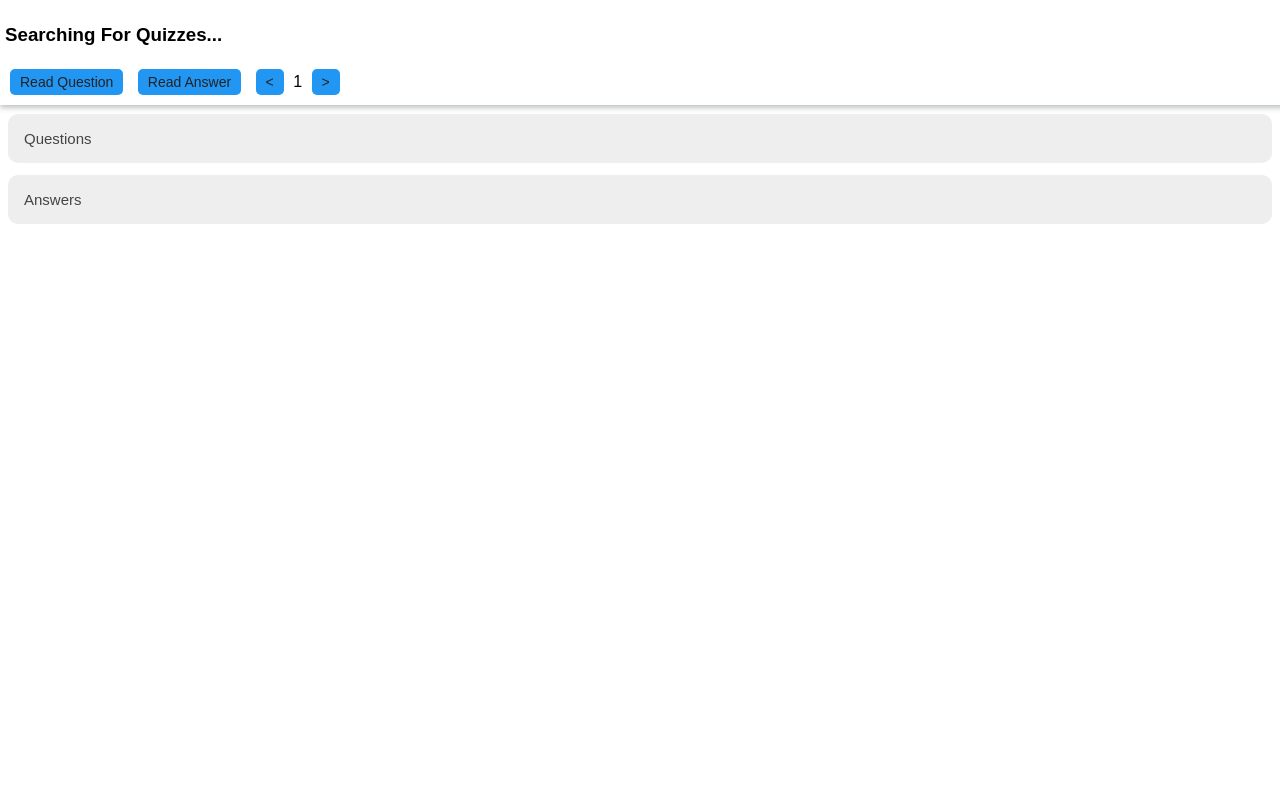
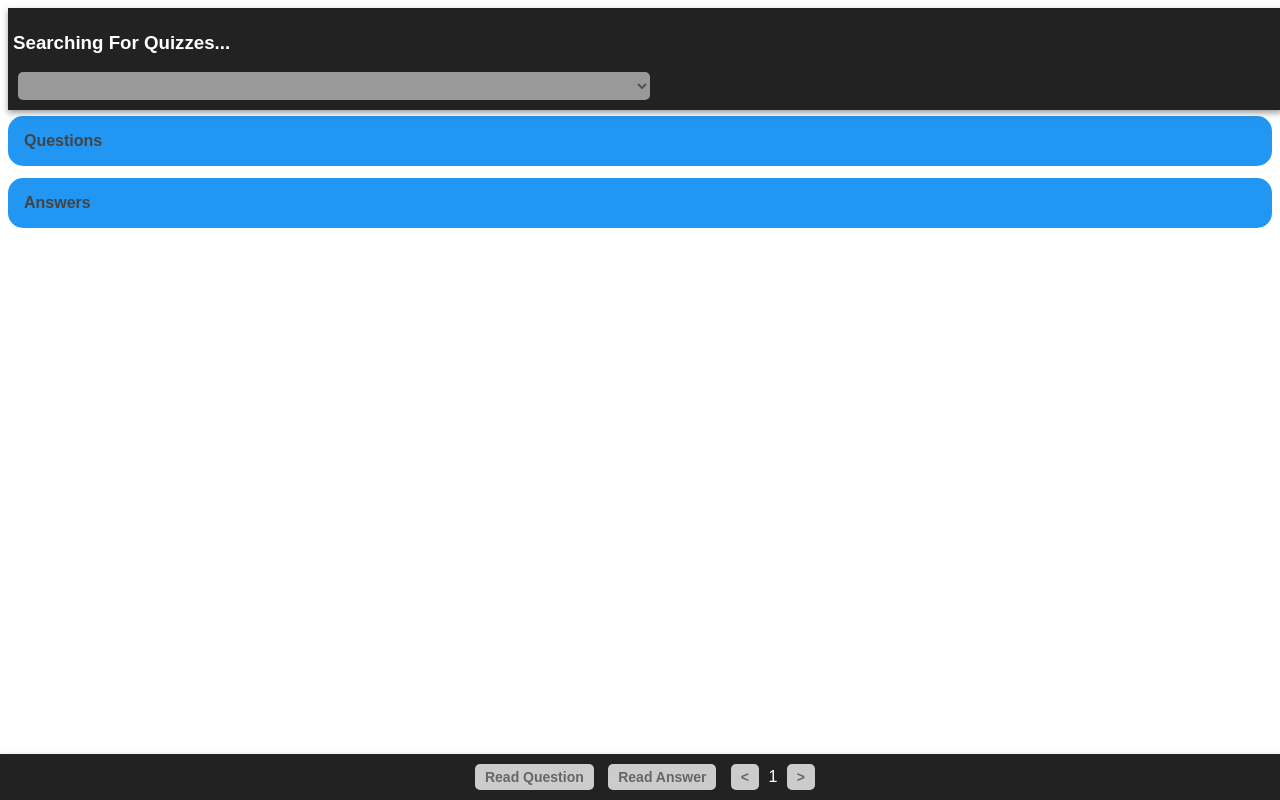
Before and after one commit to TysonJGrant/Quiz-Reader, a website: page index.html in a window 1280 px wide. Drawn offline with Linux system fonts and the light colour scheme.

Commit message:
Added some styling

```diff
--- a/index.html
+++ b/index.html
@@ -5,39 +5,26 @@
     <meta name="viewport" content="width=device-width, initial-scale=1">
     <link rel="stylesheet" href="style.css">
   </head>
-  <body style="font-family: Arial, Helvetica, sans-serif;">
+  <body>
     <div class="floatingHeader shadow">
       <h3 id="info">Searching for quizzes...</h3>
+      <select name="links" id="links" class='quizLink btn' onchange='getQuiz(this.value, populateQA)'></select>
+      <!-- <h3 id="links2" style="text-align:center; margin-block-start: 0px;"></h3> -->
+    </div>
+    <div class="body">
+      <button type="button" class="collapsible">Questions</button>
+      <p id="questions" class="content"></p>
+      <button type="button" class="collapsible">Answers</button>
+      <p id="answers" class="content"></p>
+    </div>
+    <div class="floatingFooter shadow" style="bottom: 0px">
+      </select>
       <button class="btn controls" onclick="speak(questions);">Read Question</button>
       <button class="btn controls" onclick="speak(answers);">Read Answer</button>
       <button class="btn controls" onclick="current = current > 0 ? current-1 : current; updateDisplay();"><</button>
       <span id="current">1</span>
       <button class="btn controls" onclick="current = current < questions.length ? current+1 : current; updateDisplay();">></button>
     </div>
-    <div class="body">
-      <button type="button" class="collapsible">Questions</button>
-      <p id="questions" class="content"></p>
-      <button type="button" class="collapsible">Answers</button>
-      <p id="answers" class="content"></p>
-      <h3 id="links" style="text-align:center; margin-block-start: 0px;"></h3>
-    </div>
     <script src="script.js"></script>
-
-    <script>
-        var coll = document.getElementsByClassName("collapsible");
-        var i;
-
-        for (i = 0; i < coll.length; i++) {
-          coll[i].addEventListener("click", function() {
-            this.classList.toggle("active");
-            var content = this.nextElementSibling;
-            if (content.style.display === "block") {
-              content.style.display = "none";
-            } else {
-              content.style.display = "block";
-            }
-          });
-        }
-    </script>
 </body>
 </html>
--- a/script.js
+++ b/script.js
@@ -4,25 +4,29 @@ var answers;
 var titles = [];
 var dates = [];
 var current = 0;
+var disabled = false;
 var msg = new SpeechSynthesisUtterance();
 var testing = true;
 var endpoint = testing ? "http://localhost:3000" : "https://quizreader.herokuapp.com";
 
 httpGetAsync(endpoint, (links) => {
     quizLinks = JSON.parse(links);
+    titles += "<option value='description'>Select a Date...</option>";
     for(let i = 0; i < quizLinks.length; i++){
         let parts = quizLinks[i].split("-");
         dates.push(parts[4] == 'saturday' ? parts[4] + " " + parts[7] + " " + parts[8] : parts[4] + " " + parts[5] + " " + parts[6]);
-        titles += "<button class='quizLink btn' onClick='getQuiz(" + i + ", populateQA)'>" + dates[i] + "</button><br>";
+        titles += "<option value=" + i + ">" + dates[i] + "</option><br>";
         document.getElementById("links").innerHTML = titles;
     }
     document.getElementById("info").innerHTML = "Select a Date:";
     console.log(quizLinks);
     console.log(titles);
+    toggleDisabled(false);
 });
 
 function httpGetAsync(theUrl, callback)
 {
+    toggleDisabled(true);
     var xmlHttp = new XMLHttpRequest();
     xmlHttp.onreadystatechange = function() {
         if (xmlHttp.readyState == 4 && xmlHttp.status == 200)
@@ -33,6 +37,9 @@ function httpGetAsync(theUrl, callback)
 }
 
 function getQuiz(pos, callback){
+    if(pos == "description")
+        return;
+    toggleDisabled(true);
     current = 0;
     updateDisplay();
     document.getElementById("info").innerHTML = "Loading Quiz for " + dates[pos] + "...";
@@ -61,6 +68,7 @@ function populateQA(QAs, pos){
         document.getElementById("answers").innerHTML += (i+1) + ". " + QAs[i*2+1] + '<br>';
     }
     document.getElementById("info").innerHTML = dates[pos] + " Quiz is Ready!";
+    toggleDisabled(false);
 }
 
 function speak(arr) {
@@ -71,3 +79,25 @@ function speak(arr) {
 function updateDisplay(){
     document.getElementById("current").innerText=current+1;
 }
+
+function toggleDisabled(val){
+    disabled = val
+    document.querySelectorAll('.btn').forEach(elem => {
+        elem.disabled = disabled;
+    });
+}
+
+var coll = document.getElementsByClassName("collapsible");
+var i;
+
+for (i = 0; i < coll.length; i++) {
+    coll[i].addEventListener("click", function() {
+    this.classList.toggle("active");
+    var content = this.nextElementSibling;
+    if (content.style.display === "block") {
+        content.style.display = "none";
+    } else {
+        content.style.display = "block";
+    }
+    });
+}
--- a/server.js
+++ b/server.js
@@ -7,7 +7,7 @@ app.use(bodyParser.urlencoded({extended: false}));
 app.use(bodyParser.json());
 app.use(express.json());       // to support JSON-encoded bodies
 app.use(express.urlencoded());
-app.use(cors({origin: 'https://tysonjgrant.github.io'}));
+app.use(cors({origin: '*'}));
 const PORT = process.env.PORT || 3000;
 const server = app.listen(PORT, () => console.log(`Listening on ${PORT}`));
 
--- a/style.css
+++ b/style.css
@@ -1,28 +1,39 @@
-button{
-  text-transform: capitalize;
+body{
+  font-family: Arial, Helvetica, sans-serif;
 }
 
 .floatingHeader{
-  position: absolute;
+  position: sticky;
   width: 100%;
   top: 0px;
   left: 0px;
   padding: 5px;
+  color: #fff;
+  background-color: #222;
 }
 
-.body{
-  padding-top: 100px;
+.floatingFooter{
+  position: fixed;
+  width: 100%;
+  top: auto;
+  bottom: 0px;
+  height: fit-content;
+  left: 0px;
+  padding: 5px;
+  text-align: center;
+  color: #fff;
+  background-color: #222;
 }
 
 .shadow {
-  -webkit-box-shadow: 0 3px 5px rgba(57, 63, 72, 0.3);
--moz-box-shadow: 0 3px 5px rgba(57, 63, 72, 0.3);
-box-shadow: 0 3px 5px rgba(57, 63, 72, 0.3);
+  -webkit-box-shadow: 0 3px 6px rgba(57, 63, 72, 0.5);
+-moz-box-shadow: 0 3px 6px rgba(57, 63, 72, 0.5);
+box-shadow: 0 3px 6px rgba(57, 63, 72, 0.5);
 }
 
 /* Style the button that is used to open and close the collapsible content */
 .collapsible {
-  background-color: #eee;
+  background: #2196f3;
   color: #444;
   cursor: pointer;
   padding: 16px;
@@ -30,14 +41,15 @@ box-shadow: 0 3px 5px rgba(57, 63, 72, 0.3);
   border: none;
   text-align: left;
   outline: none;
-  font-size: 15px;
+  font-size: 16px;
   margin: 6px 0px 6px 0px;
-  border-radius: 10px;
+  border-radius: 15px;
+  font-weight: bold;
 }
 
 /* Add a background color to the button if it is clicked on (add the .active class with JS), and when you move the mouse over it (hover) */
 .active, .collapsible:hover {
-  background-color: #ccc;
+  background-color: #003cff;
 }
 
 /* Style the collapsible content. Note: hidden by default */
@@ -46,7 +58,7 @@ box-shadow: 0 3px 5px rgba(57, 63, 72, 0.3);
   display: none;
   overflow: hidden;
   background-color: #f1f1f1;
-  font-size: 10px;
+  font-size: 14px;
 }
 
 .btn {
@@ -62,7 +74,14 @@ box-shadow: 0 3px 5px rgba(57, 63, 72, 0.3);
   text-decoration: none;
   font-size: 14px;
   font-family: inherit;
+  font-weight: bold;
 }
+
+.quizLink{
+  text-align: center;
+  margin-block-start: 0px;
+}
+
 .btn:focus {
   outline: none;
 }
@@ -82,3 +101,20 @@ box-shadow: 0 3px 5px rgba(57, 63, 72, 0.3);
 #info{
   text-transform: capitalize;
 }
+
+button{
+  text-transform: capitalize;
+}
+
+.quizLink:hover,
+button:hover {
+  background-color: #003cff;
+}
+
+button:disabled,
+button[disabled],
+select:disabled,
+select[disabled]{
+  background-color: #cccccc;
+  color: #666666;
+}
```
Also changed, not shown: 1 other file.
